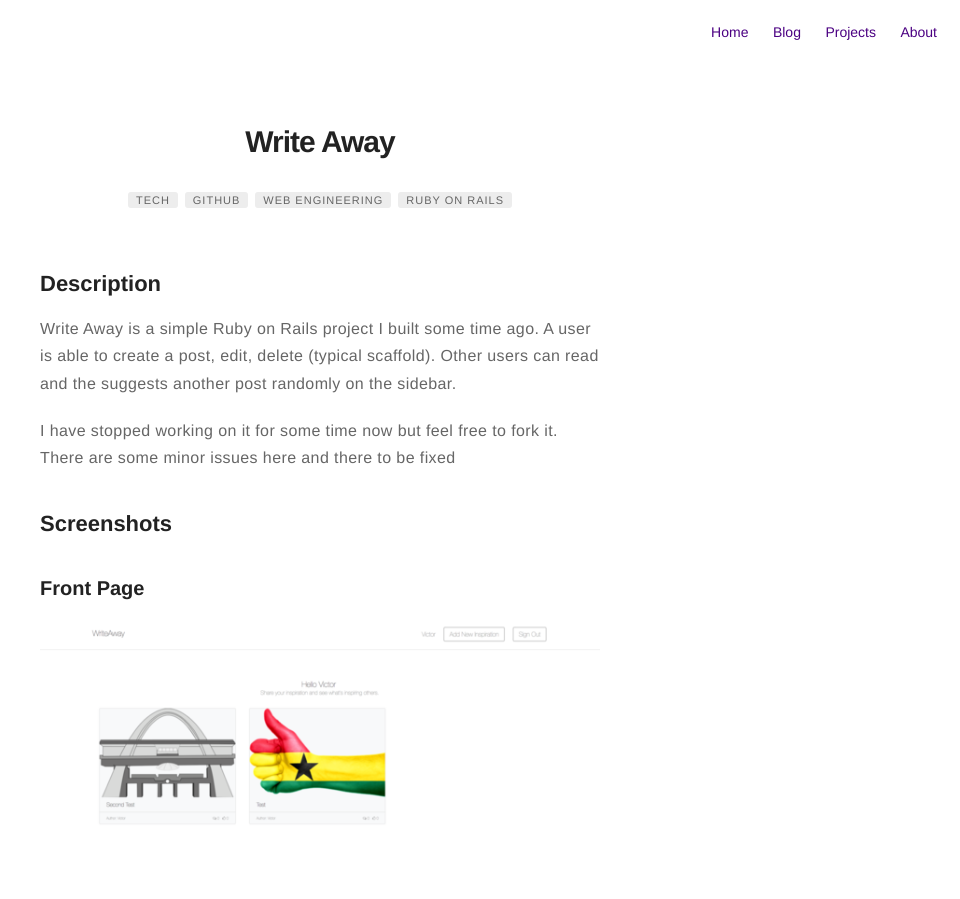
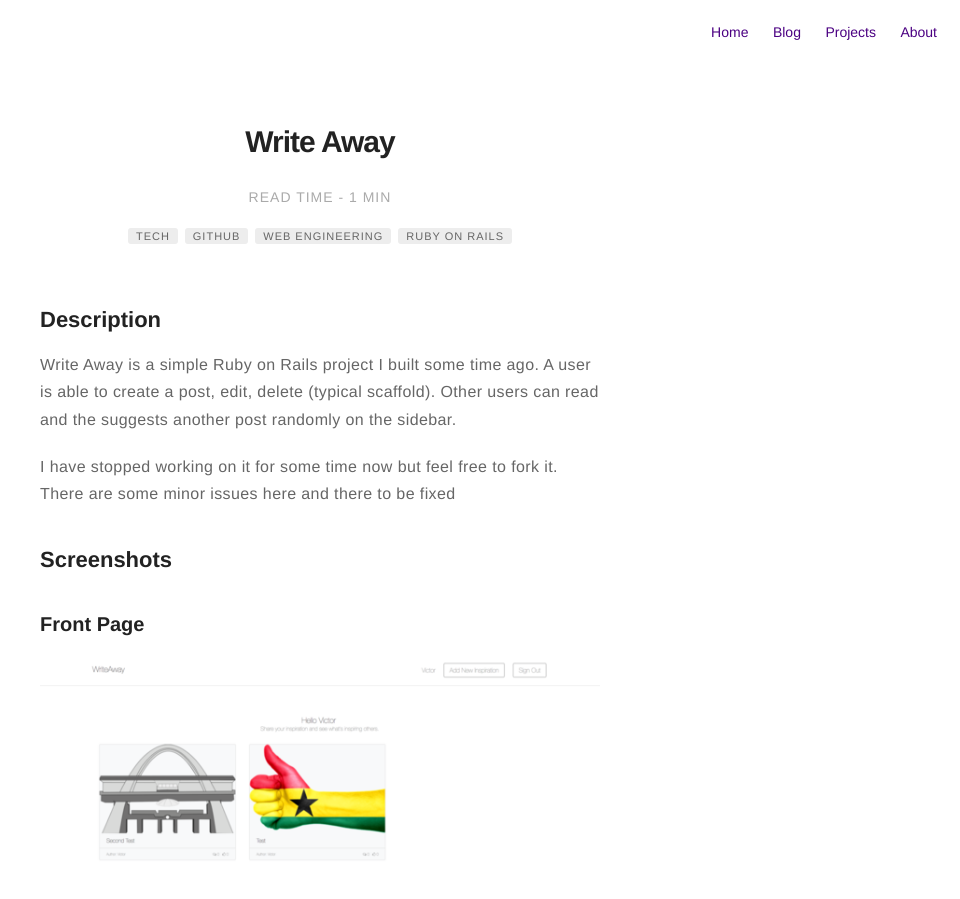
Before and after one commit to BruhKofi/bruhkofi.github.io, a Jekyll site: the page built from _posts/2017-02-09-write-away.markdown, in a window 1280 px wide and 900 px high. Shown: the whole window, without its empty margins (320-1280 px from the left). Built offline with Jekyll 4.4.1, drawn with Linux system fonts in a browser that asks for light colours; a script that is not in the unit is left out; comment, search, counter and statistics services are not loaded.

Commit message:
add read time

```diff
--- a/_layouts/post.html
+++ b/_layouts/post.html
@@ -7,12 +7,12 @@ layout: page
 {% endif %}
 
 <h1 class="title">{{ page.title }}</h1>
-<!--
+
 <span class="date">
-    <time datetime="{{ page.date | date:"%d-%m-%Y" }}">{{ page.date | date: "%A. %B %d, %Y" }}</time>
-    {% if site.read-time %} - {% include read-time.html %}{% endif %}
+    <!-- <time datetime="{{ page.date | date:"%d-%m-%Y" }}">{{ page.date | date: "%A. %B %d, %Y" }}</time> -->
+    {% if site.read-time %} Read Time - {% include read-time.html %}{% endif %}
 </span>
--->
+
 {% if site.show-tags %}
     <div class="post-tags">
         {% for tag in page.tags %}
```
